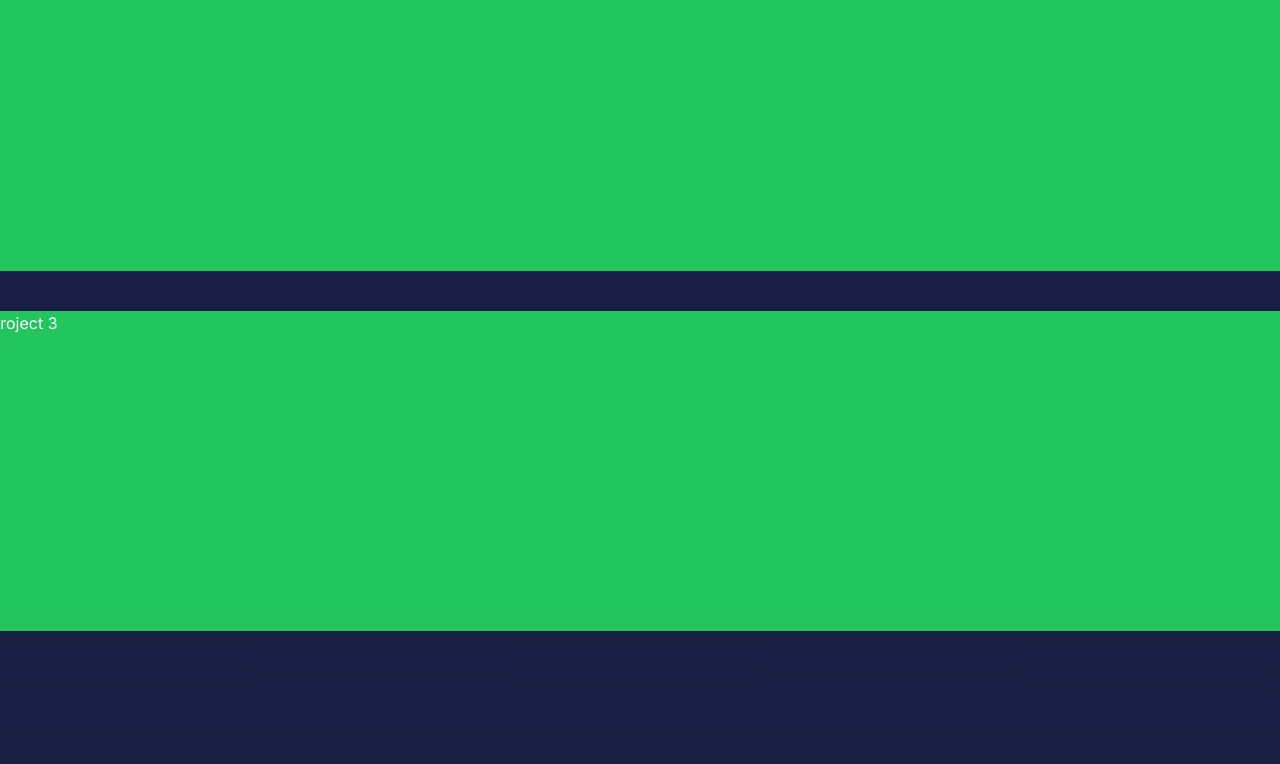
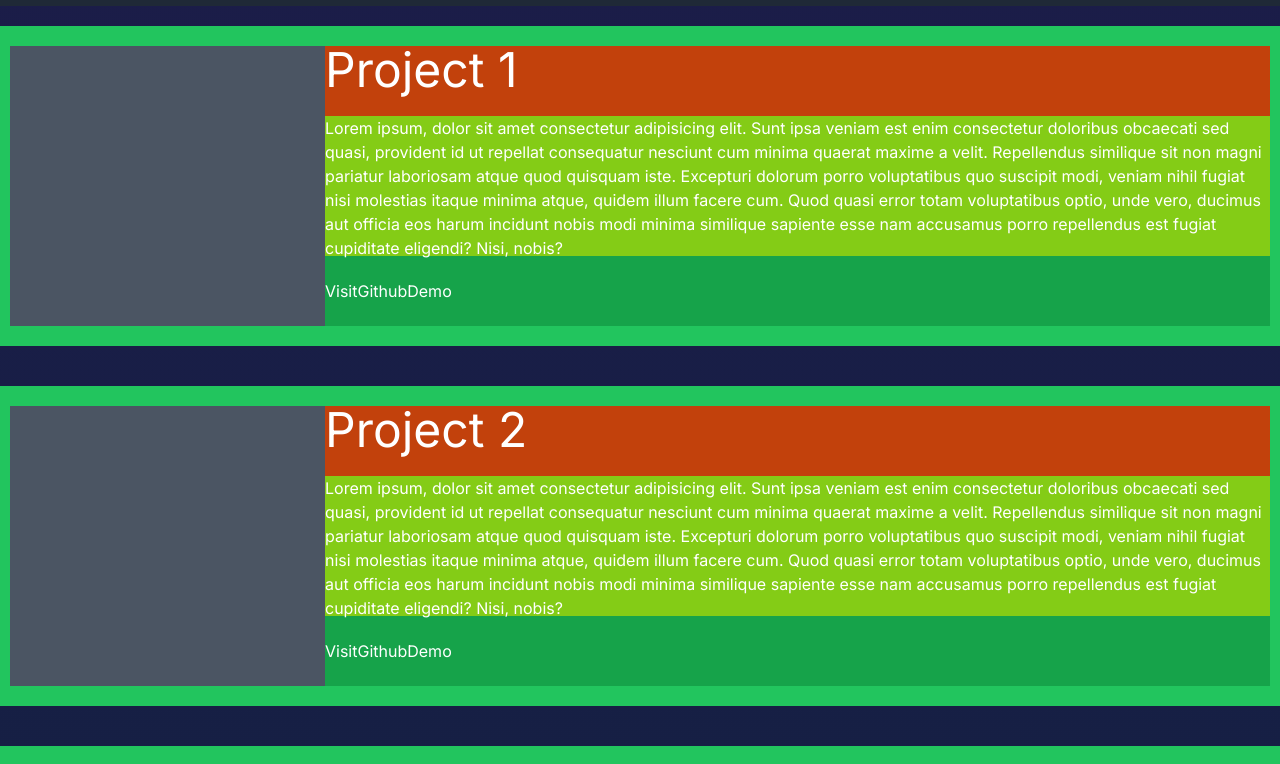
Before and after one commit to ZeNoobi/taaseen-portfolio-react, a Next.js app: page / in a window 1280 px wide. Shown: the part 2879-3643 px from the top of the page. Built offline with nearby package versions, Linux system fonts and the light colour scheme.

Commit message:
Centered Projects

```diff
--- a/app/sections/About.tsx
+++ b/app/sections/About.tsx
@@ -19,7 +19,7 @@ const AboutMe = () => {
           <p>
             From a young age, I grew up using computers. I became interested in
             how different applications and programs worked. This curiosity
-            blossomed into interest in software development and engineering. I
+            blossomed into an interest in software development and engineering. I
             majored in computer science and learned about the theory and the
             Agile development cycle. I fell in love with the entire development
             process, from requirement gathering to user deployment. I faced each
--- a/app/sections/Projects.tsx
+++ b/app/sections/Projects.tsx
@@ -1,6 +1,6 @@
 const ProjectSection = () => {
   return (
-    <div className='w-full h-[2000px] flex flex-col items-center bg-gradient-to-b from-indigo-950 to-lightnavy text-white'>
+    <div className='w-full h-[2000px] flex flex-col items-center justify-center bg-gradient-to-b from-indigo-950 to-lightnavy text-white'>
       <div className='w-full h-[50px] bg-gray-800'>
         <h2 className='text-5xl flex justify-center'>
           What I&apos;ve Worked On
@@ -33,8 +33,62 @@ const ProjectSection = () => {
           </footer>
         </div>
       </div>
-      <div className='bg-green-500 w-[1300px] h-80 m-5'>Project 2</div>
-      <div className='bg-green-500 w-[1300px] h-80 m-5'>Project 3</div>
+
+      <div className='bg-green-500 w-[1300px] h-80 m-5 p-5 flex'>
+        <div className='h-full w-1/3 bg-gray-600'></div>
+        <div className='bg-red-500 w-full h-full'>
+          <div className='w-full bg-orange-700 h-1/4'>
+            <h3 className='text-5xl'>Project 2</h3>
+          </div>
+          <div className='h-2/4 bg-lime-500'>
+            <p>
+              Lorem ipsum, dolor sit amet consectetur adipisicing elit. Sunt
+              ipsa veniam est enim consectetur doloribus obcaecati sed quasi,
+              provident id ut repellat consequatur nesciunt cum minima quaerat
+              maxime a velit. Repellendus similique sit non magni pariatur
+              laboriosam atque quod quisquam iste. Excepturi dolorum porro
+              voluptatibus quo suscipit modi, veniam nihil fugiat nisi molestias
+              itaque minima atque, quidem illum facere cum. Quod quasi error
+              totam voluptatibus optio, unde vero, ducimus aut officia eos harum
+              incidunt nobis modi minima similique sapiente esse nam accusamus
+              porro repellendus est fugiat cupiditate eligendi? Nisi, nobis?
+            </p>
+          </div>
+          <footer className='h-1/4 bg-green-600 w-full flex'>
+            <button>Visit</button>
+            <button>Github</button>
+            <button>Demo</button>
+          </footer>
+        </div>
+      </div>
+
+      <div className='bg-green-500 w-[1300px] h-80 m-5 p-5 flex'>
+        <div className='h-full w-1/3 bg-gray-600'></div>
+        <div className='bg-red-500 w-full h-full'>
+          <div className='w-full bg-orange-700 h-1/4'>
+            <h3 className='text-5xl'>Project 3</h3>
+          </div>
+          <div className='h-2/4 bg-lime-500'>
+            <p>
+              Lorem ipsum, dolor sit amet consectetur adipisicing elit. Sunt
+              ipsa veniam est enim consectetur doloribus obcaecati sed quasi,
+              provident id ut repellat consequatur nesciunt cum minima quaerat
+              maxime a velit. Repellendus similique sit non magni pariatur
+              laboriosam atque quod quisquam iste. Excepturi dolorum porro
+              voluptatibus quo suscipit modi, veniam nihil fugiat nisi molestias
+              itaque minima atque, quidem illum facere cum. Quod quasi error
+              totam voluptatibus optio, unde vero, ducimus aut officia eos harum
+              incidunt nobis modi minima similique sapiente esse nam accusamus
+              porro repellendus est fugiat cupiditate eligendi? Nisi, nobis?
+            </p>
+          </div>
+          <footer className='h-1/4 bg-green-600 w-full flex'>
+            <button>Visit</button>
+            <button>Github</button>
+            <button>Demo</button>
+          </footer>
+        </div>
+      </div>
     </div>
   );
 };
```
Also changed, not shown: package.json (+5 -5 lines), 1 other file (tests, documents, lock files or other folders).
